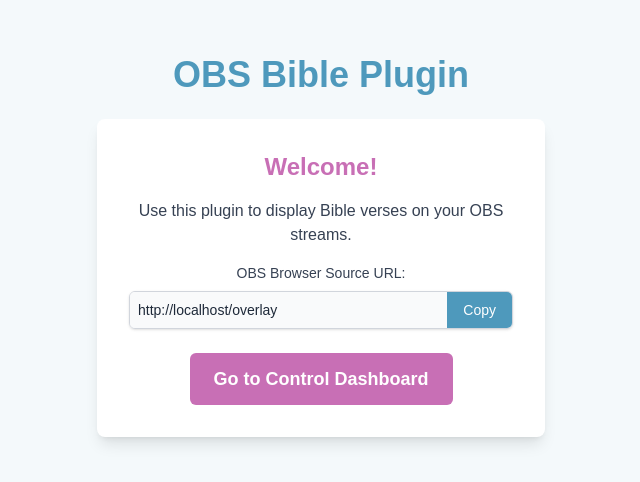
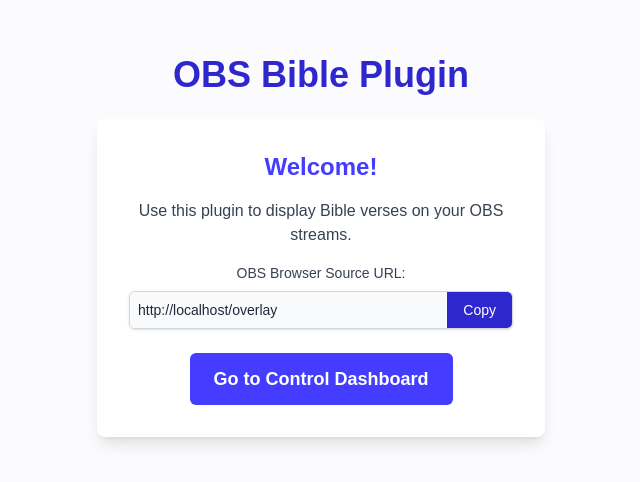
Before and after one commit to mernking/BIBLE-plugin, a Next.js app: page / in a window 1280 px wide. Shown: the part 154-636 px from the top of the page, without its empty margins (319-959 px from the left). Built offline with nearby package versions, Linux system fonts and the light colour scheme.

Commit message:
update : bible system fully working

```diff
--- a/app/globals.css
+++ b/app/globals.css
@@ -1,11 +1,39 @@
 @import "tailwindcss";
 
-:root {
+/* :root {
   --text: #070e12;
   --background: #f4f9fb;
   --primary: #4e99bc;
   --secondary: #c89bd9;
   --accent: #c86fb5;
+}
+
+@media (prefers-color-scheme: dark) {
+  :root {
+    --text: #edf4f8;
+    --background: #04090b;
+    --primary: #438fb1;
+    --secondary: #532664;
+    --accent: #90377d;
+  }
+} */
+
+:root {
+  --text: #050316;
+  --background: #fbfbfe;
+  --primary: #2f27ce;
+  --secondary: #dddbff;
+  --accent: #443dff;
+}
+
+@media (prefers-color-scheme: dark) {
+  :root {
+    --text: #ebe9fc;
+    --background: #010104;
+    --primary: #3a31d8;
+    --secondary: #020024;
+    --accent: #0600c2;
+  }
 }
 
 @theme inline {
@@ -16,16 +44,6 @@
   --color-accent: var(--accent);
 }
 
-@media (prefers-color-scheme: dark) {
-  :root {
-    --text: #edf4f8;
-    --background: #04090b;
-    --primary: #438fb1;
-    --secondary: #532664;
-    --accent: #90377d;
-  }
-}
-
 body {
   background: var(--background);
   color: var(--text);
--- a/app/page.js
+++ b/app/page.js
@@ -7,16 +7,16 @@
       ? `${window.location.origin}/overlay`
       : "http://localhost:3000/overlay";
 
-  const copyToClipboard = () => {
-    navigator.clipboard
-      .writeText(overlayUrl)
-      .then(() => {
+  const copyToClipboard = async (textToCopy) => {
+    if (navigator?.clipboard?.writeText) {
+      try {
+        await navigator.clipboard.writeText(textToCopy);
         alert("Overlay URL copied to clipboard!");
-      })
-      .catch((err) => {
-        console.error("Failed to copy: ", err);
-        alert("Failed to copy URL. Please copy it manually: " + overlayUrl);
-      });
+        return;
+      } catch (err) {
+        console.error("Clipboard API failed:", err);
+      }
+    }
   };
 
   return (
@@ -46,7 +46,7 @@
               className="flex-grow p-2 text-sm bg-gray-50 text-gray-800 focus:outline-none"
             />
             <button
-              onClick={copyToClipboard}
+              onClick={() => copyToClipboard(overlayUrl)} // ✅ pass overlayUrl
               className="bg-primary text-white px-4 py-2 text-sm hover:opacity-80 transition-opacity duration-200"
             >
               Copy
```
